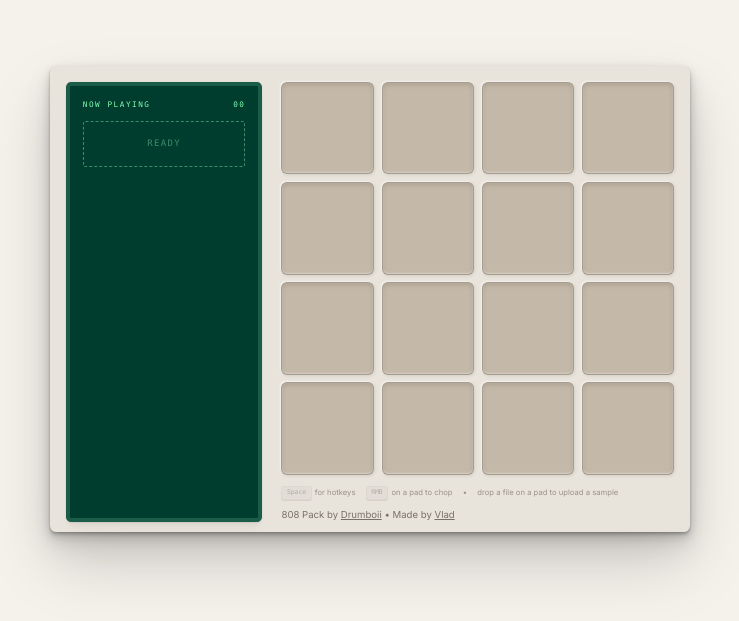
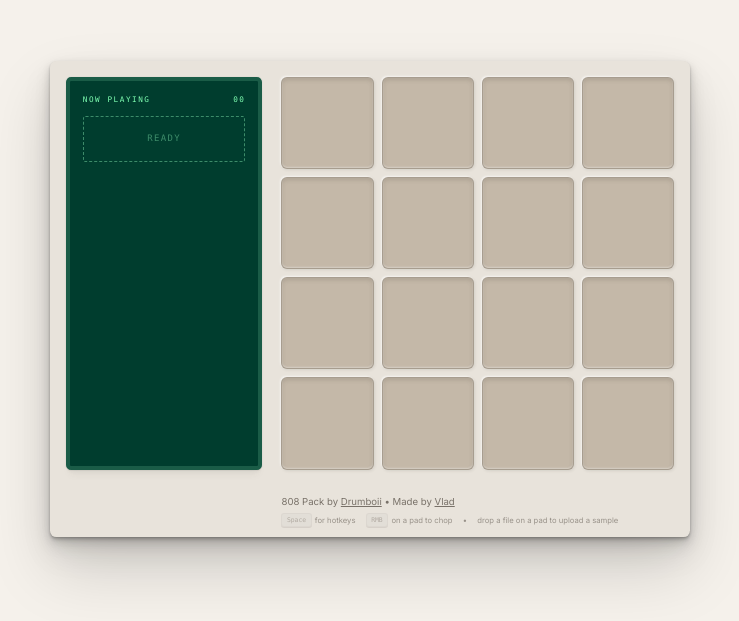
Before and after one commit to vladmdgolam/sample, a Next.js app: page / in a window 1280 px wide. Shown: the part 101-722 px from the top of the page, without its empty margins (270-1009 px from the left). Built offline with nearby package versions, Linux system fonts and the light colour scheme.

Commit message:
refactor: reorganize footer and hotkey instructions for better structure
- Move footer content to a more logical layout
- Ensure hotkey instructions are displayed clearly in edit mode
- Maintain sample credits while improving overall visibility

```diff
--- a/components/PadGrid.tsx
+++ b/components/PadGrid.tsx
@@ -418,31 +418,13 @@ export const PadGrid: React.FC<PadGridProps> = ({ padKeys, keyToPadMapping, isDa
                 )
               })}
             </div>
-            <div className="hidden md:flex items-center gap-[0.8vw] text-[0.6vw] text-[var(--c-text-dark)] opacity-50 pt-[1vw] md:pt-[0.3vw]">
-              <span className="flex items-center gap-[0.25vw]">
-                <Kbd className="h-auto px-[0.35vw] py-[0.1vw] text-[0.5vw]">Space</Kbd>
-                <span className="text-nowrap">for hotkeys</span>
-              </span>
-              <span className="flex items-center gap-[0.25vw]">
-                <Kbd className="h-auto px-[0.35vw] py-[0.1vw] text-[0.5vw]">RMB</Kbd>
-                <span className="text-nowrap">on a pad to chop</span>
-              </span>
-              •
-              <span className="flex items-center gap-[0.25vw]">
-                <span className="text-balance">drop a file on a pad to upload a sample</span>
-              </span>
-              {/* {Object.keys(sampleChops).length > 0 && (
+          </div>
+        )}
+        {/* Footer - hidden in edit mode */}
+        {!editMode && (
           <>
-                  •
-                  <button
-                    onClick={handleExportConfig}
-                    className="flex underline items-center gap-[0.25vw] hover:opacity-80 transition-opacity"
-                  >
-                    <span>export</span>
-                  </button>
-                </>
-              )} */}
-            </div>
+            <div className="hidden md:block" /> {/* Spacer for first column */}
+            <div className="flex flex-col gap-[1vw] md:gap-[0.3vw] pt-[3vw] md:pt-[0.5vw]">
               <div className="text-center md:text-left text-[2.5vw] md:text-[0.75vw] text-[var(--c-text-dark)] opacity-70">
                 808 Pack by{" "}
                 <a
@@ -463,7 +445,22 @@ export const PadGrid: React.FC<PadGridProps> = ({ padKeys, keyToPadMapping, isDa
                   Vlad
                 </a>
               </div>
+              <div className="hidden md:flex items-center gap-[0.8vw] text-[0.6vw] text-[var(--c-text-dark)] opacity-50">
+                <span className="flex items-center gap-[0.25vw]">
+                  <Kbd className="h-auto px-[0.35vw] py-[0.1vw] text-[0.5vw]">Space</Kbd>
+                  <span className="text-nowrap">for hotkeys</span>
+                </span>
+                <span className="flex items-center gap-[0.25vw]">
+                  <Kbd className="h-auto px-[0.35vw] py-[0.1vw] text-[0.5vw]">RMB</Kbd>
+                  <span className="text-nowrap">on a pad to chop</span>
+                </span>
+                •
+                <span className="flex items-center gap-[0.25vw]">
+                  <span className="text-balance">drop a file on a pad to upload a sample</span>
+                </span>
               </div>
+            </div>
+          </>
         )}
       </div>
     </div>
```
Lines whose indentation alone changed are shown as unchanged.
